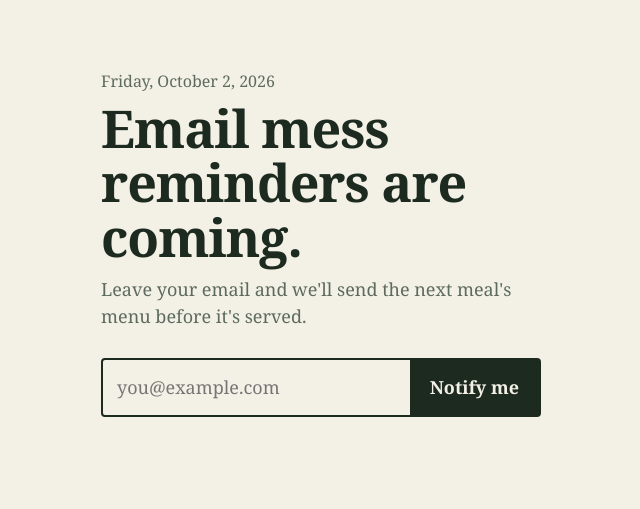
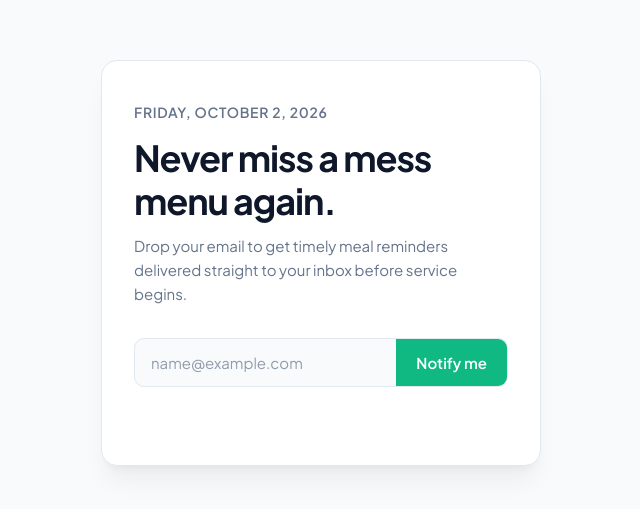
Before and after one commit to ajeet3301/GBU_MESS_BOT, a website: page public/index.html in a window 1280 px wide. Shown: the part 137-646 px from the top of the page, without its empty margins (319-959 px from the left). Drawn offline with Linux system fonts and the light colour scheme.

Commit message:
Revise index.html for improved messaging and style
Updated the page title and improved the content for better clarity. Enhanced the styling and functionality of the form and script for email notifications.

```diff
--- a/public/index.html
+++ b/public/index.html
@@ -3,49 +3,147 @@
 <head>
 <meta charset="utf-8">
 <meta name="viewport" content="width=device-width, initial-scale=1">
-<title>Mess Reminder</title>
+<title>Mess Reminder — Never Miss a Meal</title>
+<link rel="preconnect" href="https://fonts.googleapis.com">
+<link rel="preconnect" href="https://fonts.gstatic.com" crossorigin>
+<link href="https://fonts.googleapis.com/css2?family=Plus+Jakarta+Sans:wght@400;500;600;700&display=swap" rel="stylesheet">
 <style>
-  :root{--bg:#f3f0e6;--fg:#1d2a1f;--mut:#5d6b5f;--ac:#2f6b3f;--ln:#c9c4b0}
-  @media (prefers-color-scheme:dark){:root{--bg:#16201a;--fg:#e8eadb;--mut:#9aa89c;--ac:#8fd19e;--ln:#34443a}}
-  *{box-sizing:border-box}
-  html,body{height:100%;margin:0}
-  body{background:var(--bg);color:var(--fg);font:18px/1.5 Georgia,"Times New Roman",serif;display:grid;place-items:center;padding:24px}
-  main{width:100%;max-width:440px}
-  #d{color:var(--mut);margin:0 0 8px;font-size:16px}
-  h1{font-size:clamp(34px,9vw,52px);line-height:1.05;margin:0 0 12px;font-weight:700;letter-spacing:-.02em}
-  p{margin:0 0 28px;color:var(--mut)}
-  form{display:flex;border:2px solid var(--fg);border-radius:4px}
-  input{flex:1;min-width:0;border:0;background:transparent;color:var(--fg);font:inherit;padding:14px}
-  input:focus{outline:none}
-  form:focus-within{border-color:var(--ac);box-shadow:0 0 0 3px color-mix(in srgb,var(--ac) 30%,transparent)}
-  button{border:0;background:var(--fg);color:var(--bg);font:inherit;font-weight:700;padding:0 20px;cursor:pointer}
-  button:disabled{opacity:.5}
-  #m{min-height:28px;margin-top:12px;font-size:16px}
-  .ok{color:var(--ac)}.er{color:#b3382c}
+  :root {
+    --bg: #f8fafc;
+    --card-bg: #ffffff;
+    --fg: #0f172a;
+    --mut: #64748b;
+    --ac: #10b981;
+    --ac-hover: #059669;
+    --border: #e2e8f0;
+    --shadow: 0 20px 25px -5px rgb(0 0 0 / 0.05), 0 8px 10px -6px rgb(0 0 0 / 0.05);
+  }
+  @media (prefers-color-scheme: dark) {
+    :root {
+      --bg: #090d16;
+      --card-bg: #111827;
+      --fg: #f8fafc;
+      --mut: #94a3b8;
+      --ac: #10b981;
+      --ac-hover: #34d399;
+      --border: #1f2937;
+      --shadow: 0 20px 25px -5px rgb(0 0 0 / 0.3), 0 8px 10px -6px rgb(0 0 0 / 0.3);
+    }
+  }
+  * { box-sizing: border-box; }
+  html, body { height: 100%; margin: 0; }
+  body {
+    background: var(--bg);
+    color: var(--fg);
+    font-family: 'Plus Jakarta Sans', -apple-system, BlinkMacSystemFont, sans-serif;
+    display: grid;
+    place-items: center;
+    padding: 24px;
+  }
+  main {
+    width: 100%;
+    max-width: 440px;
+    background: var(--card-bg);
+    border: 1px solid var(--border);
+    border-radius: 16px;
+    padding: 40px 32px;
+    box-shadow: var(--shadow);
+  }
+  #d {
+    color: var(--mut);
+    margin: 0 0 12px;
+    font-size: 14px;
+    font-weight: 600;
+    text-transform: uppercase;
+    letter-spacing: 0.05em;
+  }
+  h1 {
+    font-size: clamp(28px, 6vw, 36px);
+    line-height: 1.2;
+    margin: 0 0 12px;
+    font-weight: 700;
+    letter-spacing: -0.03em;
+  }
+  p {
+    margin: 0 0 32px;
+    color: var(--mut);
+    font-size: 15px;
+    line-height: 1.6;
+  }
+  form {
+    display: flex;
+    background: var(--bg);
+    border: 1px solid var(--border);
+    border-radius: 10px;
+    overflow: hidden;
+    transition: all 0.2s ease;
+  }
+  input {
+    flex: 1;
+    min-width: 0;
+    border: 0;
+    background: transparent;
+    color: var(--fg);
+    font: inherit;
+    font-size: 15px;
+    padding: 14px 16px;
+  }
+  input::placeholder {
+    color: var(--mut);
+    opacity: 0.7;
+  }
+  input:focus { outline: none; }
+  form:focus-within {
+    border-color: var(--ac);
+    box-shadow: 0 0 0 3px color-mix(in srgb, var(--ac) 15%, transparent);
+  }
+  button {
+    border: 0;
+    background: var(--ac);
+    color: #ffffff;
+    font: inherit;
+    font-size: 15px;
+    font-weight: 600;
+    padding: 0 20px;
+    cursor: pointer;
+    transition: background 0.2s ease;
+  }
+  button:hover { background: var(--ac-hover); }
+  button:disabled { opacity: 0.6; cursor: not-allowed; }
+  #m {
+    min-height: 24px;
+    margin-top: 14px;
+    font-size: 14px;
+    font-weight: 500;
+  }
+  .ok { color: var(--ac); }
+  .er { color: #ef4444; }
 </style>
 </head>
 <body>
 <main>
   <p id="d"></p>
-  <h1>Email mess reminders are coming.</h1>
-  <p>Leave your email and we'll send the next meal's menu before it's served.</p>
+  <h1>Never miss a mess menu again.</h1>
+  <p>Drop your email to get timely meal reminders delivered straight to your inbox before service begins.</p>
   <form id="f">
-    <input id="e" type="email" placeholder="you@example.com" aria-label="Email" required autocomplete="email">
+    <input id="e" type="email" placeholder="name@example.com" aria-label="Email" required autocomplete="email">
     <button id="b">Notify me</button>
   </form>
   <div id="m" role="status"></div>
 </main>
 <script>
-d.textContent=new Date().toLocaleDateString(undefined,{weekday:"long",day:"numeric",month:"long",year:"numeric"});
-f.onsubmit=async(x)=>{
-  x.preventDefault();b.disabled=true;m.className="";m.textContent="";
-  try{
-    const r=await fetch("/api/subscribe",{method:"POST",headers:{"content-type":"application/json"},body:JSON.stringify({email:e.value})});
-    const j=await r.json();
-    if(!r.ok)throw new Error(j.error);
-    m.className="ok";m.textContent="Saved. We'll email you when reminders start.";f.reset();
-  }catch(err){m.className="er";m.textContent=err.message||"Something went wrong. Try again."}
-  b.disabled=false;
+d.textContent = new Date().toLocaleDateString(undefined, { weekday: "long", day: "numeric", month: "long", year: "numeric" });
+f.onsubmit = async (x) => {
+  x.preventDefault(); b.disabled = true; m.className = ""; m.textContent = "";
+  try {
+    const r = await fetch("/api/subscribe", { method: "POST", headers: { "content-type": "application/json" }, body: JSON.stringify({ email: e.value }) });
+    const j = await r.json();
+    if (!r.ok) throw new Error(j.error);
+    m.className = "ok"; m.textContent = "You're all set! We'll email you when reminders start."; f.reset();
+  } catch (err) {
+    m.className = "er"; m.textContent = err.message || "Something went wrong. Please try again.";
+  }
+  b.disabled = false;
 };
 </script>
 </body>
```
